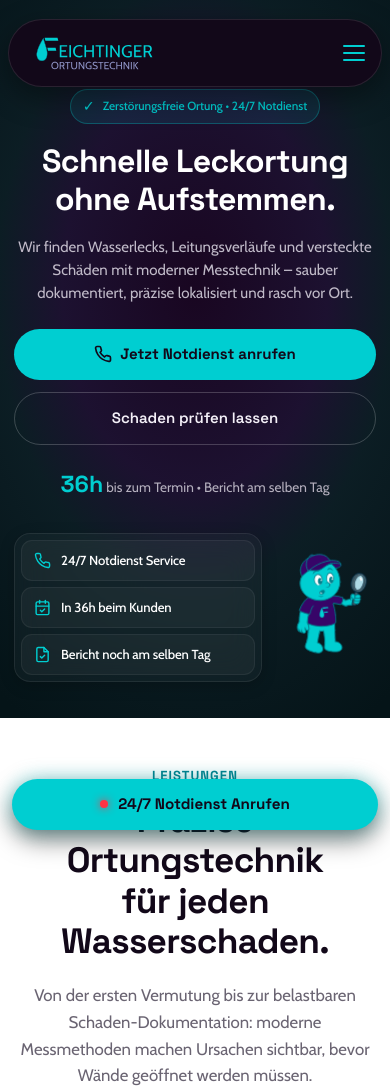
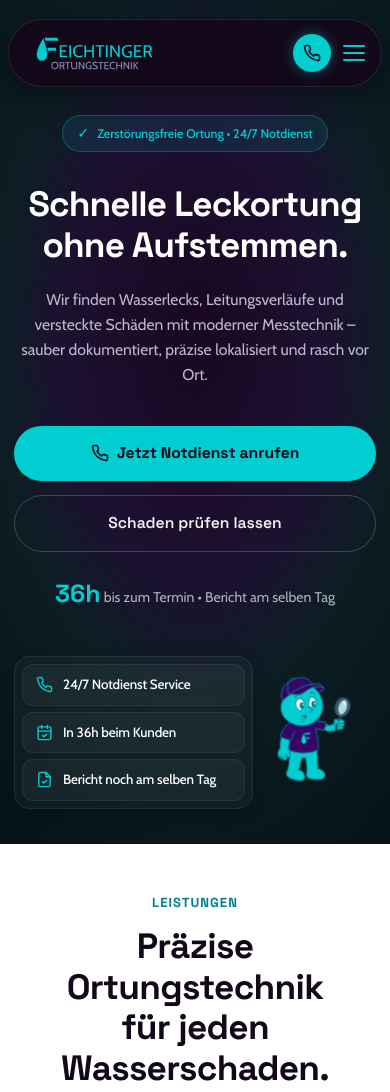
Before and after one commit to sandrafischer/Feichtinger_Ortungungstechnik, a plain HTML site: page index.html in a window 390 px wide. Shown: the top 1092 px of the page. Drawn offline with nearby package versions, Linux system fonts and the light colour scheme.

Commit message:
Mobile Hero section verbessert. anruf button unten weg (dafür in nav-bar)

```diff
--- a/css/components.css
+++ b/css/components.css
@@ -133,23 +133,56 @@
     transform: translateY(-8px) rotate(-45deg);
 }
 
+/* Mobile Actions Wrapper in der Topbar */
+.topbar-actions-mobile {
+    display: none;
+}
+
+/* Runder Call-Button */
+.topbar-call-btn {
+    width: 38px;
+    height: 38px;
+    background-color: var(--color-primary-cyan);
+    color: var(--color-dark-bg);
+    border-radius: 50%;
+    display: flex;
+    align-items: center;
+    justify-content: center;
+    text-decoration: none;
+    box-shadow: 0 0 14px rgba(0, 206, 209, 0.4);
+    transition: transform 0.2s ease, box-shadow 0.2s ease;
+}
+
+.topbar-call-btn:hover {
+    transform: scale(1.05);
+}
+
+.topbar-call-btn svg {
+    width: 18px;
+    height: 18px;
+    stroke: var(--color-dark-bg);
+}
+
 
 /* =========================================
-   2. HERO SECTION
+   2. HERO SECTION (Desktop 100vh Viewport)
    ========================================= */
-/* 2. Hero-Section bis ganz oben an den Bildschirmrand ziehen */
 .hero-section {
     margin-top: 0;
-    padding-top: calc(72px + 3rem);
-    padding-bottom: 5rem;
-    /* Weicher, dezenter Verlauf: sanfter violetter Hauch mittig, außen sehr dunkles Petrol/Türkis */
+    min-height: 100vh;                     /* Füllt immer die gesamte Bildschirmhöhe */
+    display: flex;
+    flex-direction: column;
+    justify-content: space-between;        /* Verteilt Header/Inhalt und USP-Bar perfekt bis ganz nach unten */
+    box-sizing: border-box;
+    padding-top: calc(72px + 2.5rem);
+    padding-bottom: 2.5rem;               /* Schließt bündig unten ab */
     background:
             radial-gradient(
                     ellipse 85% 70% at 50% 40%,
-                    #190621 0%,                      /* 1. Ganz innen: Fast schwarzes, sehr dunkles Lila */
-                    rgba(52, 14, 72, 0.5) 40%,    /* 2. Ring darum: Dein bisheriges dezentes Lila */
-                    rgba(13, 31, 38, 0.85) 60%,     /* 3. Weiter außen: Übergang ins dunkle Petrol */
-                    #051418 100%                    /* 4. Ganz am Rand: Dunkles Basis-Petrol */
+                    #190621 0%,
+                    rgba(52, 14, 72, 0.5) 40%,
+                    rgba(13, 31, 38, 0.85) 60%,
+                    #051418 100%
             ),
             #051418;
     color: var(--color-text-light);
@@ -301,7 +334,8 @@
    3. HERO USP BAR
    ========================================= */
 .hero-usp-bar-container {
-    margin-top: 4.5rem;
+    margin-top: auto;                      /* Drückt die USP-Bar immer ganz nach unten an den Bildschirmrand */
+    padding-top: 2rem;
 }
 
 /* Äußerer Container: Dezent abgedunkelter Glas-Look */
--- a/css/layout.css
+++ b/css/layout.css
@@ -106,9 +106,15 @@
    ========================================================================== */
 @media (max-width: 820px) {
     /* 1. Hamburger-Button sichtbar machen */
+    .topbar-actions-mobile {
+        display: flex;
+        align-items: center;
+        gap: 12px;
+        z-index: 10005;
+    }
+
     .nav-toggle {
-        display: flex !important;
-        z-index: 10005;
+        display: flex;
     }
 
     /* 2. Desktop Notdienst-Button verstecken */
@@ -229,10 +235,16 @@
         height: 16px;
     }
 
-    /* 3. Hero: Mehr Raum, weniger gedrängt */
+    /* 3. Hero: Harmonisch über den gesamten Viewport verteilt */
+    /* 3. Hero: Mehr Luft oben, über der Headline und unter dem Text */
     .hero-section {
-        padding-top: calc(54px + 2.2rem);
+        min-height: 100vh;
+        display: flex;
+        flex-direction: column;
+        justify-content: space-between;
+        padding-top: calc(64px + 3.2rem);    /* GANZ OBEN: Spürbar mehr Abstand unter der Navbar */
         padding-bottom: 2.2rem;
+        box-sizing: border-box;
     }
 
     .hero-grid {
@@ -241,25 +253,30 @@
         gap: 0;
     }
 
+    /* Status Badge */
     .hero-badge {
-        font-size: 0.74rem;
-        padding: 5px 12px;
-        margin-bottom: 1.1rem;
+        font-size: 0.78rem;
+        padding: 6px 14px;
+        margin-bottom: 2rem;                 /* ÜBER HEADLINE: Mehr Freiraum geschaffen */
         display: inline-flex;
+        align-self: flex-start;
     }
 
+    /* Kräftige Headline */
     .hero-title {
-        font-size: 2rem;
-        line-height: 1.2;
-        margin-bottom: 1rem;
-        letter-spacing: -0.02em;
+        font-size: 2.2rem;
+        line-height: 1.15;
+        margin-bottom: 1.35rem;
+        letter-spacing: -0.025em;
     }
 
+    /* Fließtext */
     .hero-text {
-        font-size: 0.94rem;
-        line-height: 1.55;
-        margin-bottom: 1.5rem;
+        font-size: 0.98rem;
+        line-height: 1.6;
+        margin-bottom: 2.4rem;               /* UNTER TEXT: Deutlich mehr Luft zu den Buttons */
         color: #C0BAC8;
+        max-width: 100%;
     }
 
     /* Desktop Lottie Kasten mobil ausblenden */
@@ -267,35 +284,48 @@
         display: none;
     }
 
+    /* CTA Buttons */
     .hero-actions {
         flex-direction: column;
-        gap: 0.75rem;
-        margin-bottom: 1.3rem;
+        gap: 0.85rem;
+        margin-bottom: 1.4rem;
     }
 
     .btn-primary,
     .btn-secondary {
         width: 100%;
+        min-height: 50px;
         justify-content: center;
-        padding: 0.85rem 1.2rem;
-        font-size: 0.94rem;
+        padding: 0.95rem 1.4rem;
+        font-size: 0.98rem;
     }
 
+    /* 36h Termin Hinweis */
     .hero-usp-hint {
-        font-size: 0.85rem;
-        margin-bottom: 0.5rem;
+        font-size: 0.88rem;
+        margin-bottom: 0;
     }
 
     .highlight-cyan {
-        font-size: 1.45rem;
+        font-size: 1.55rem;
     }
 
-    /* 4. USP-Bereich: 2 Spalten (Kacheln links, Maskottchen rechts) */
+    /* 4. USP-Bereich: Sitzt bündig und harmonisch unten */
     .hero-usp-bar-container {
-        margin-top: 1.4rem;
+        margin-top: auto;                  /* Wandert automatisch an das untere Bildschirmende */
+        padding-top: 1.8rem;
+        margin-bottom: 0;
     }
 
-    /* Harmonische Ecken-Radien: Außen 16px, Innen 12px (kein Spalt mehr!) */
+    .hero-usp-mobile-layout {
+        display: grid;
+        grid-template-columns: 1fr 110px;
+        gap: 12px;
+        align-items: center;
+        overflow: visible;
+    }
+
+    /* Kacheln links */
     .hero-usp-pill-container {
         display: flex;
         flex-direction: column;
@@ -303,12 +333,12 @@
         background: rgba(255, 255, 255, 0.03);
         border: 1px solid rgba(255, 255, 255, 0.08);
         border-radius: 16px;
-        padding: 6px;
+        padding: 7px;
         box-shadow: 0 4px 15px rgba(0, 0, 0, 0.2);
     }
 
     .usp-card {
-        padding: 9px 12px;
+        padding: 9px 13px;
         border-radius: 11px;
         gap: 10px;
         background: rgba(255, 255, 255, 0.04);
@@ -321,35 +351,25 @@
     }
 
     .usp-text {
-        font-size: 0.82rem;
+        font-size: 0.84rem;
         white-space: nowrap;
     }
 
-    /* 4. USP-Bereich: 2 Spalten (Kacheln links, vergrößertes Maskottchen rechts) */
-    .hero-usp-mobile-layout {
-        display: grid;
-        grid-template-columns: 1fr 105px; /* Spalte für das Maskottchen etwas verbreitert */
-        gap: 8px;
-        align-items: center;
-        overflow: visible;
-    }
-
-    /* Maskottchen-Container: lässt Überhang nach rechts sauber zu */
+    /* Maskottchen rechts */
     .hero-usp-mascot-wrap {
         display: flex;
         align-items: center;
         justify-content: center;
-        width: 105px;
-        height: 125px;
+        width: 110px;
+        height: 130px;
         position: relative;
-        overflow: visible; /* Verhindert jedes unschöne Abschneiden */
+        overflow: visible;
     }
 
-    /* Animation: deutlich größer & transparenter Leerraum nach rechts verschoben */
     .hero-usp-mascot-wrap lottie-player {
-        width: 135%;
-        height: 135%;
-        transform: translateX(32px) scale(1.3);
+        width: 140%;
+        height: 140%;
+        transform: translateX(18px) scale(1.3);
         transform-origin: center center;
         pointer-events: none;
     }
@@ -462,7 +482,7 @@
 
     /* 9. Footer */
     .site-footer {
-        padding: 2rem 0 5.2rem 0;
+        padding: 2.2rem 0 2.5rem 0;        /* Die 5.2rem Platzhalter für die Daumen-Bar fallen weg */
     }
 
     .footer-main-grid {
--- a/index.html
+++ b/index.html
@@ -26,12 +26,21 @@
             <img src="images/logo.svg" alt="Feichtinger Ortungstechnik" class="site-logo">
         </a>
 
+        <!-- Mobile Header Actions: Direkter Call-Button + Burger -->
+        <div class="topbar-actions-mobile">
+            <a href="tel:+43XXXXXXXXX" class="topbar-call-btn" aria-label="Notdienst anrufen">
+                <svg viewBox="0 0 24 24" fill="none" stroke="currentColor" stroke-width="2.2" stroke-linecap="round" stroke-linejoin="round">
+                    <path d="M22 16.92v3a2 2 0 0 1-2.18 2 19.79 19.79 0 0 1-8.63-3.07 19.5 19.5 0 0 1-6-6 19.79 19.79 0 0 1-3.07-8.67A2 2 0 0 1 4.11 2h3a2 2 0 0 1 2 1.72 12.84 12.84 0 0 0 .7 2.81 2 2 0 0 1-.45 2.11L8.09 9.91a16 16 0 0 0 6 6l1.27-1.27a2 2 0 0 1 2.11-.45 12.84 12.84 0 0 0 2.81.7A2 2 0 0 1 22 16.92z"></path>
+                </svg>
+            </a>
+
             <!-- Hamburger Button für Mobile -->
             <button class="nav-toggle" id="navToggle" aria-label="Menü öffnen">
                 <span></span>
                 <span></span>
                 <span></span>
             </button>
+        </div>
 
         <!-- 2. Navigation Links -->
         <nav class="nav-menu" id="navMenu">
@@ -489,15 +498,6 @@
     </div>
 </footer>
 
-<!-- Sticky Notdienst Bar (nur auf Smartphones sichtbar) -->
-<div class="mobile-sticky-bar">
-    <a href="tel:+43XXXXXXXXX" class="btn-emergency-sticky">
-        <span class="pulse-dot"></span>
-        <span>24/7 Notdienst Anrufen</span>
-    </a>
-</div>
-
-
 <script src="js/main.js" defer></script>
 </body>
 </html>
```
Lines whose indentation alone changed are shown as unchanged.
